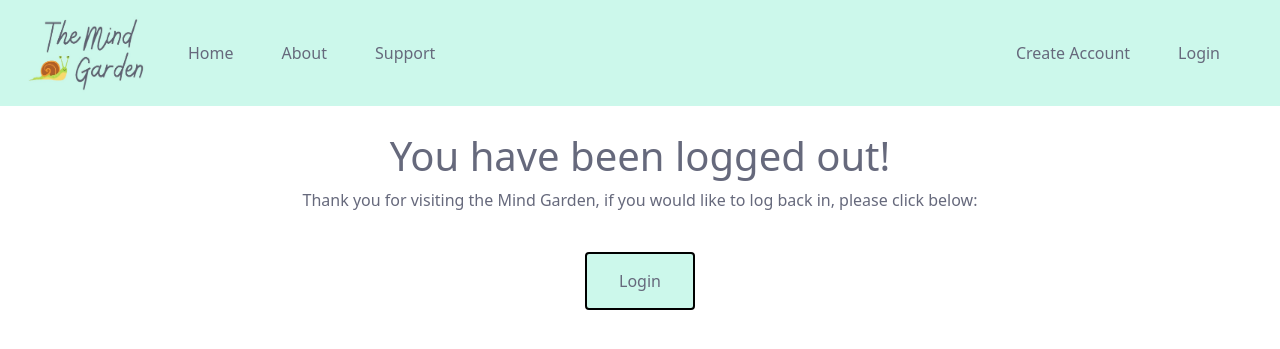
After one commit to ellyrose/dissertation, a Flask app: page /logout in a window 1280 px wide. The commit adds this page. Shown: the top 349 px of the page. Run offline with Flask 2, Linux system fonts and the light colour scheme; a user stored in the database is signed in; tables that the repository leaves empty hold one stand-in row (values such as "Sample post"); some libraries are stand-ins or nearby versions.

Commit message:
logout funcationality added and login/createaccount pages not accessible once logged in

```diff
--- a/app/app.py
+++ b/app/app.py
@@ -1,8 +1,8 @@
-from flask import Flask, jsonify, request, url_for, jsonify, redirect, session, render_template, make_response, redirect, render_template, abort
+from flask import Flask, jsonify, request, url_for, jsonify, session, render_template, make_response, redirect, render_template, abort
 from wtforms import validators
 from flask_wtf import FlaskForm
-from wtforms import StringField, SubmitField, BooleanField,PasswordField,HiddenField
-from wtforms.validators import DataRequired,email_validator,Email,EqualTo,Length,NoneOf,InputRequired
+from wtforms import StringField, SubmitField, BooleanField,PasswordField
+from wtforms.validators import DataRequired,Email,EqualTo,Length,NoneOf,InputRequired
 from wtforms.fields.html5 import DateField
 from datetime import datetime
 from flask_sqlalchemy import SQLAlchemy
@@ -10,7 +10,7 @@ import psycopg2
 from flask_migrate import Migrate
 from werkzeug.security import generate_password_hash, check_password_hash
 from uuid import uuid4
-from flask_login import LoginManager, login_required, login_user, UserMixin
+from flask_login import LoginManager, login_required, login_user, UserMixin, logout_user, current_user
 
 
 app = Flask(__name__)
@@ -138,12 +138,14 @@ class ForgottenPasswordForm(FlaskForm):
 
 
 # Create route
-@app.route('/home' , methods=['GET'])
+@app.route('/' , methods=['GET'])
 def index():
     return render_template("index.html")
 
 @app.route('/createaccount',  methods=['GET',"POST"])
 def createaccount():
+    if current_user.is_authenticated:
+        return redirect (url_for('index'))
     first_name= None
     last_name= None
     birthdate= None
@@ -151,15 +153,14 @@ def createaccount():
     password=None
     confirm= None
     accept_tos= None
+    ''' create form instance to pass through to html'''
     form= CreateAccountForm()
     '''validate form to check that each feild has been completed correctly'''
     if form.validate_on_submit():
-        print("validated")
         '''check that email address doesn't already exist'''
         user= Users.query.filter_by(email_address=form.email_address.data).first()
         ''' if user doesnt already exist, add to db'''
         if user is None:
-            print("none")
             first_name= form.first_name.data
             form.first_name.data= " "
             last_name= form.last_name.data
@@ -186,6 +187,8 @@ def createaccount():
 
 @app.route('/login', methods= ["GET", "POST"])
 def login():
+    if current_user.is_authenticated:
+        return redirect (url_for('index'))
     email_address= None
     password_hash=None
     user=None
@@ -194,12 +197,10 @@ def login():
         user = Users.query.filter_by(email_address=form.email_address.data).first()
         if user is not None and user.verify_password(form.password_hash.data):
             login_user(user ,'''form.remember_me.data''')
-            next = request.args.get('next')
-            if next is None or not next.startswith('/'):
-                next = url_for('index')
-            return redirect(next)
+            home = url_for('index')
+            return redirect(home)
         else:
-            message= "Incorrect email address or password"
+            message= "You have entered an incorrect email address or password"
             return render_template("login.html", email_address=email_address, password_hash=password_hash,form=form,message=message)
     return render_template("login.html", email_address=email_address, password_hash=password_hash,form=form)
 
@@ -220,6 +221,7 @@ def yourgarden():
 @app.route('/logout')
 @login_required
 def logout():
+    logout_user()
     return render_template("logout.html")
 
 
--- a/app/templates/base.html
+++ b/app/templates/base.html
@@ -25,7 +25,7 @@
     <body>
         <nav class="navbar sticky-top navbar-expand-md navbar-light">
             <div class="container-fluid">
-            <a class="navbar-brand mx-3" href="/home">
+            <a class="navbar-brand mx-3" href="/">
                 <img src="{{url_for('static', filename='logo.jpg')}}" width="120" height="80" alt=""></a>
             <button class="navbar-toggler" type="button" data-bs-toggle="collapse" data-bs-target="#navbarSupportedContent" aria-controls="navbarSupportedContent" aria-expanded="false" aria-label="Toggle navigation">
                 <span class="navbar-toggler-icon"></span>
@@ -33,7 +33,7 @@
             <div class="collapse navbar-collapse" id="navbarSupportedContent">
                 <ul class="navbar-nav me-auto mb-4 mb-lg-0">
                     <li class="nav-item">
-                        <a class="nav-link navbar-font-size text-dark mx-3" aria-current="page" href="/home">Home</a>
+                        <a class="nav-link navbar-font-size text-dark mx-3" aria-current="page" href="/">Home</a>
                     </li>
                     <li class="nav-item">
                         <a class="nav-link navbar-font-size text-dark mx-3" href="/about">About</a>
--- a/app/templates/createaccount.html
+++ b/app/templates/createaccount.html
@@ -6,7 +6,7 @@
 
   {% if last_name %}
     <h1 class="text-center">Your account was created successfully!</h1>
-    <p class="text-center"> Please click below to login</p>
+    <p class="text-center"> Please click below to login:</p>
     <br>
     <a href='/login' class= "button d-block" >Login</a>
   {% else %}
--- /dev/null
+++ b/app/templates/logout.html
@@ -0,0 +1,12 @@
+{% extends 'base.html' %}
+{% block title %} Create Account {% endblock %}
+{% block content %}
+
+<div class= "container">
+    <h1 class= "text-center">You have been logged out!</h1>
+    <p class="text-center"> Thank you for visiting the Mind Garden, if you would like to log back in, please click below:</p>
+    <br>
+    <a href='/login' class= "button d-block" >Login</a>
+</div>
+
+{% endblock %}
```
